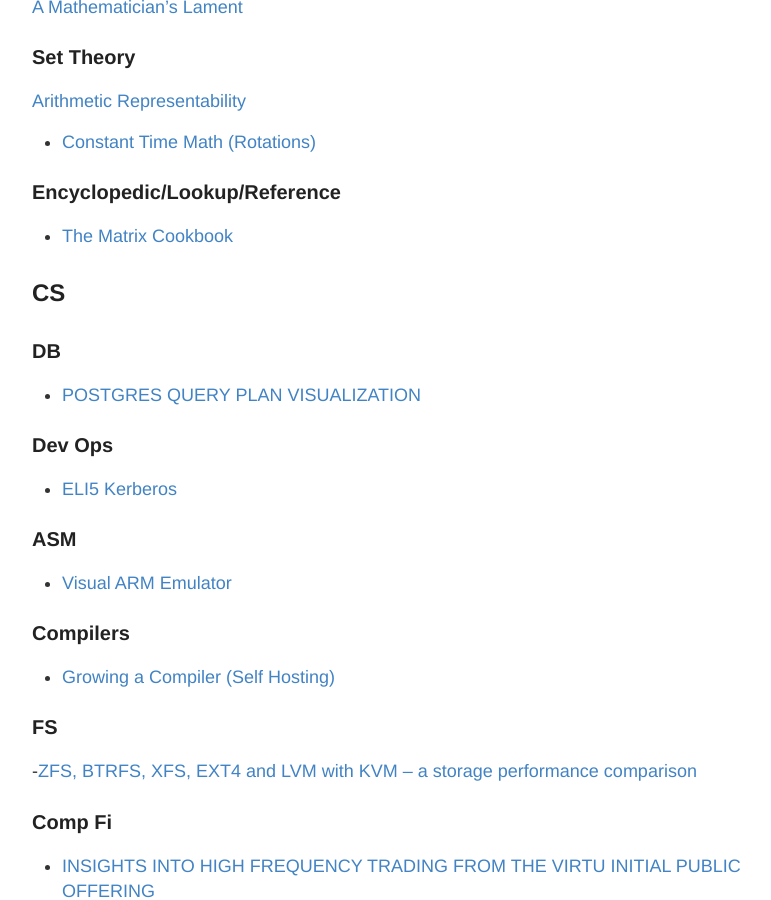
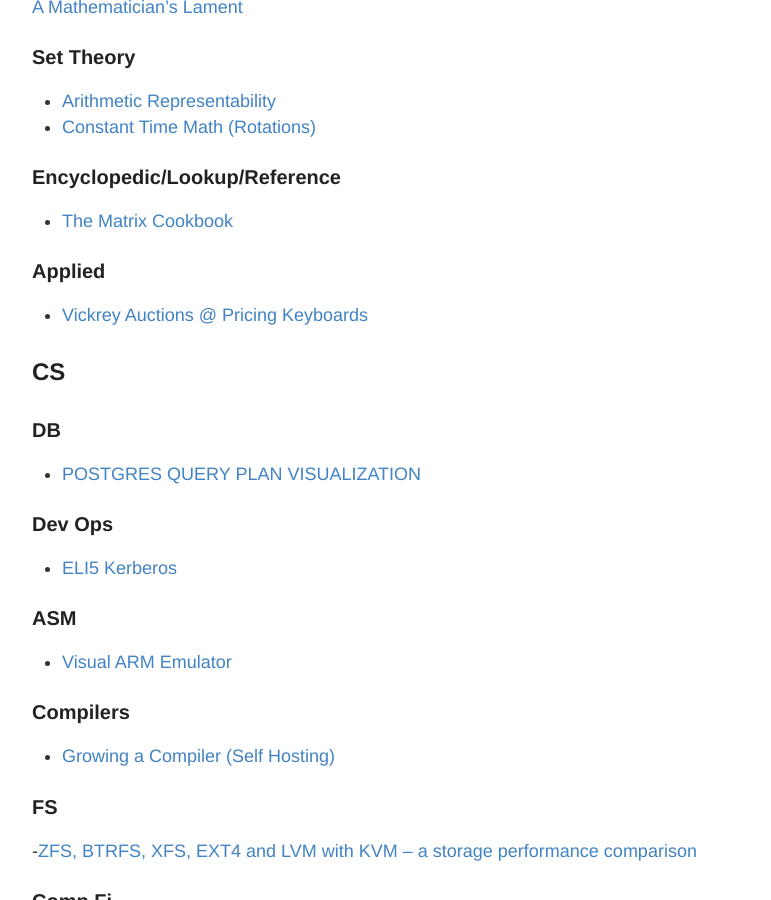
Before and after one commit to RONNCC/ronncc.github, a Jekyll site: the page built from _posts/2016-1-1-InterestingLinks.md, in a window 1280 px wide and 900 px high, scrolled down 1446 px. Shown: the whole window, without its empty margins (248-1019 px from the left). Built offline with Jekyll 4.4.1, drawn with Linux system fonts in a browser that asks for light colours; comment, search, counter and statistics services are not loaded.

Commit message:
Update 2016-1-1-InterestingLinks.md

```diff
--- a/_posts/2016-1-1-InterestingLinks.md
+++ b/_posts/2016-1-1-InterestingLinks.md
@@ -53,12 +53,14 @@
 [A Mathematician's Lament](https://www.maa.org/external_archive/devlin/LockhartsLament.pdf)
 
 ### Set Theory
-[Arithmetic Representability](http://www.cs.cornell.edu/courses/cs4860/2009sp/lec-22.pdf)
-
+- [Arithmetic Representability](http://www.cs.cornell.edu/courses/cs4860/2009sp/lec-22.pdf)
 - [Constant Time Math (Rotations)](https://en.wikipedia.org/wiki/CORDIC)
 
 ### Encyclopedic/Lookup/Reference
 - [The Matrix Cookbook](http://www2.imm.dtu.dk/pubdb/views/edoc_download.php/3274/pdf/imm3274.pdf)
+
+### Applied
+- [Vickrey Auctions @ Pricing Keyboards](https://kevinlynagh.com/notes/pricing-niche-products/)
 
 ## CS
 
```
